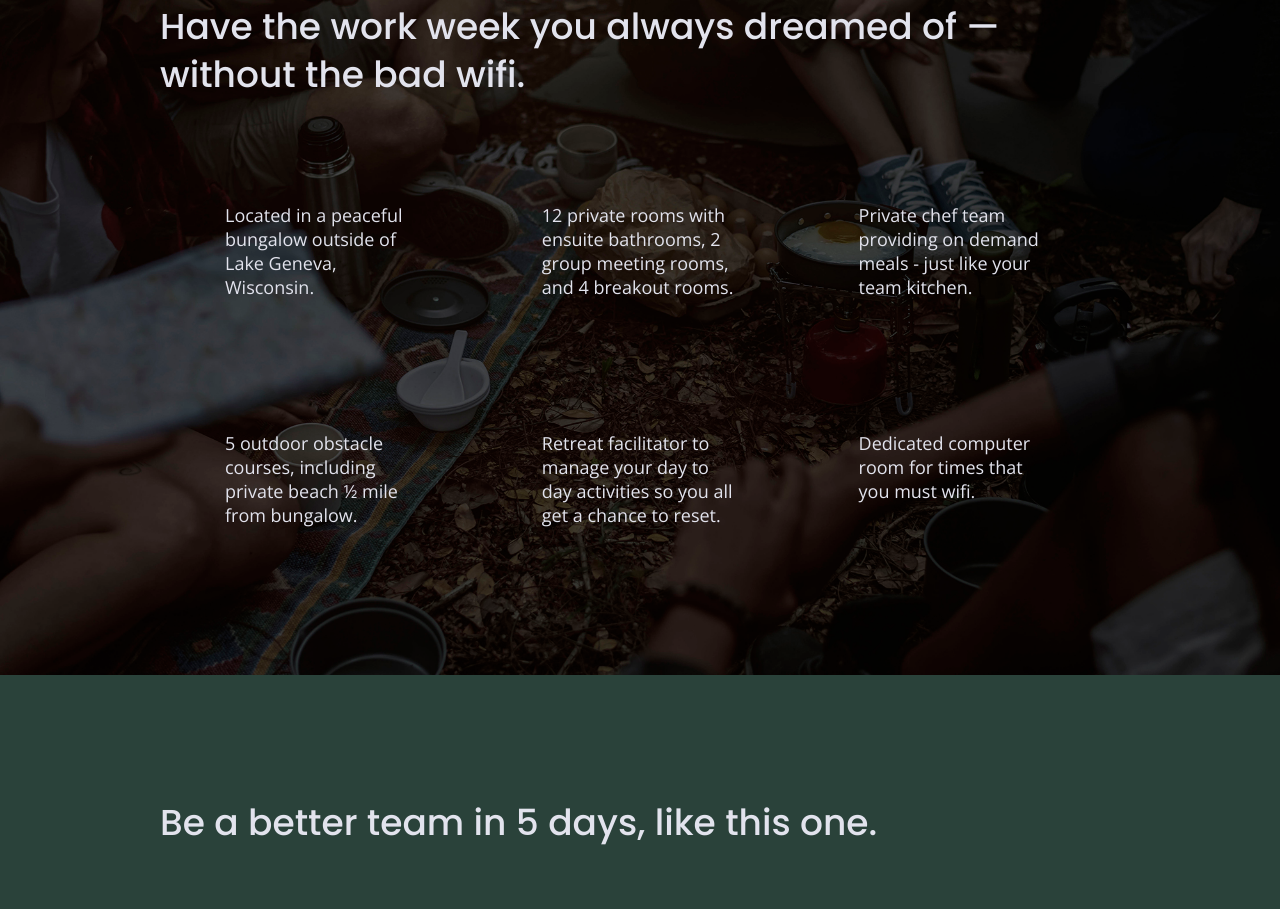
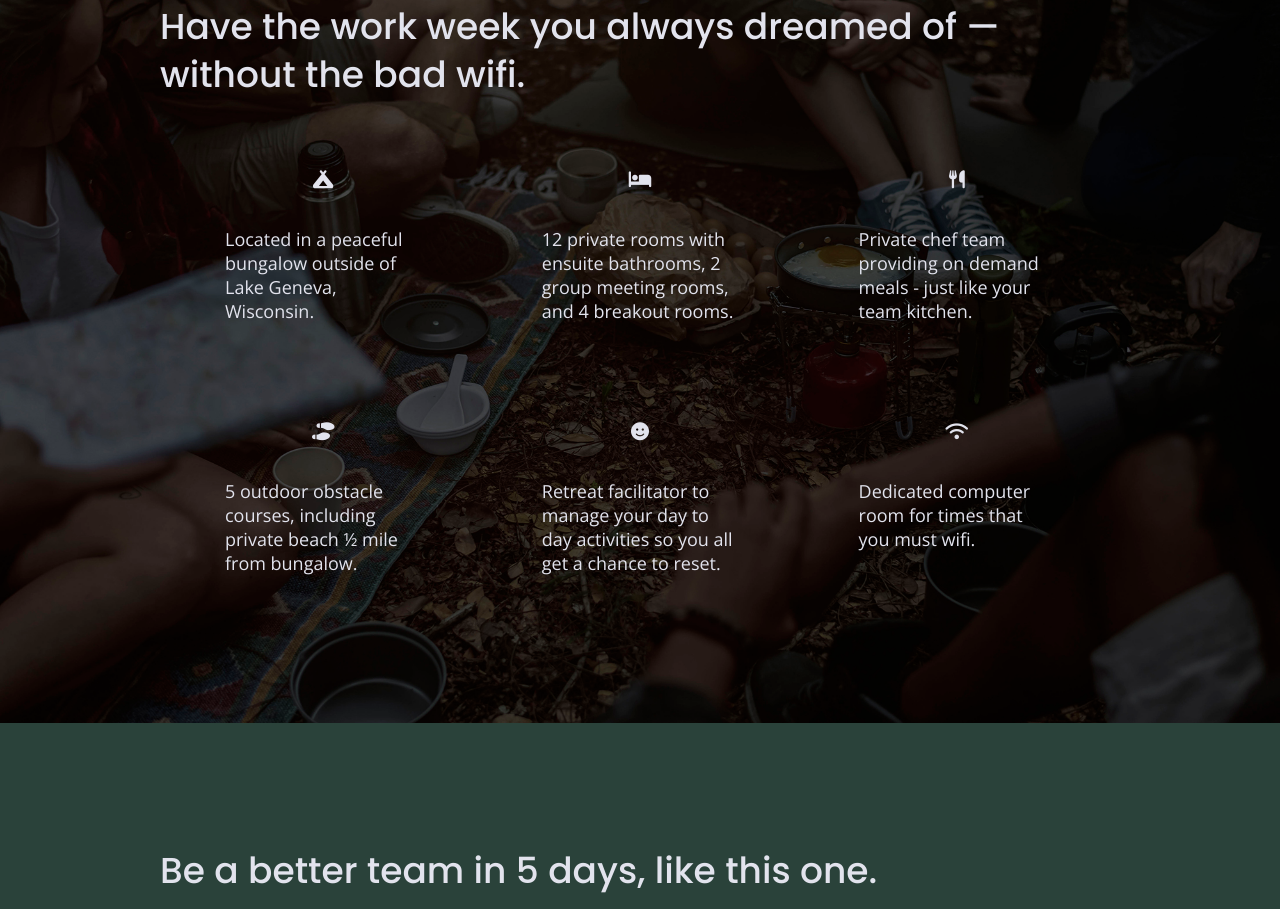
Before and after one commit to MarialiceH/unplugged, a website built with Parcel: page index.html in a window 1280 px wide. Shown: the part 1121-2030 px from the top of the page. Built offline with nearby package versions, Linux system fonts and the light colour scheme.

Commit message:
Added fontsome icons

```diff
--- a/index.html
+++ b/index.html
@@ -14,8 +14,11 @@
 
   <link rel="stylesheet" href="css/normalize.css">
   <link rel="stylesheet" href="css/main.css">
+    <!-- Fontsome Icons -->
+    <script src="https://kit.fontawesome.com/6d4dc8abf2.js" crossorigin="anonymous"></script>
   <!-- Google Fonts -->
   <link href="https://fonts.googleapis.com/css?family=Open+Sans:400,700|Poppins:500,700" rel="stylesheet">
+
 </head>
 
 <body>
@@ -72,6 +75,7 @@
         <div class="features-items">
           <article>
             <p class="fontawesome-icon">
+              <i class="fas fa-campground"></i>
             </p>
             <p class="features-item-description">
               Located in a peaceful bungalow outside of Lake Geneva, Wisconsin.
@@ -79,6 +83,7 @@
           </article>
           <article>
             <p class="fontawesome-icon">
+              <i class="fa-solid fa-bed"></i>
             </p>
             <p class="features-item-description">
               12 private rooms with ensuite bathrooms, 2 group meeting rooms, and 4 breakout rooms.
@@ -86,6 +91,7 @@
           </article>
           <article>
             <p class="fontawesome-icon">
+              <i class="fa-solid fa-utensils"></i>
             </p>
             <p class="features-item-description">
               Private chef team providing on demand meals - just like your team kitchen.
@@ -93,6 +99,7 @@
           </article>
           <article>
             <p class="fontawesome-icon">
+              <i class="fa-solid fa-shoe-prints"></i>
             </p>
             <p class="features-item-description">
               5 outdoor obstacle courses, including private beach ½ mile from bungalow.
@@ -100,6 +107,7 @@
           </article>
           <article>
             <p class="fontawesome-icon">
+              <i class="fa-solid fa-face-smile"></i>
             </p>
             <p class="features-item-description">
               Retreat facilitator to manage your day to day activities so you all get a chance to reset.
@@ -107,6 +115,7 @@
           </article>
           <article>
             <p class="fontawesome-icon">
+              <i class="fa-solid fa-wifi"></i>
             </p>
             <p class="features-item-description">
               Dedicated computer room for times that you must wifi.
```
Also changed, not shown: about/index.html (+2 -1 lines), faqs/index.html (+2 -0 lines).
